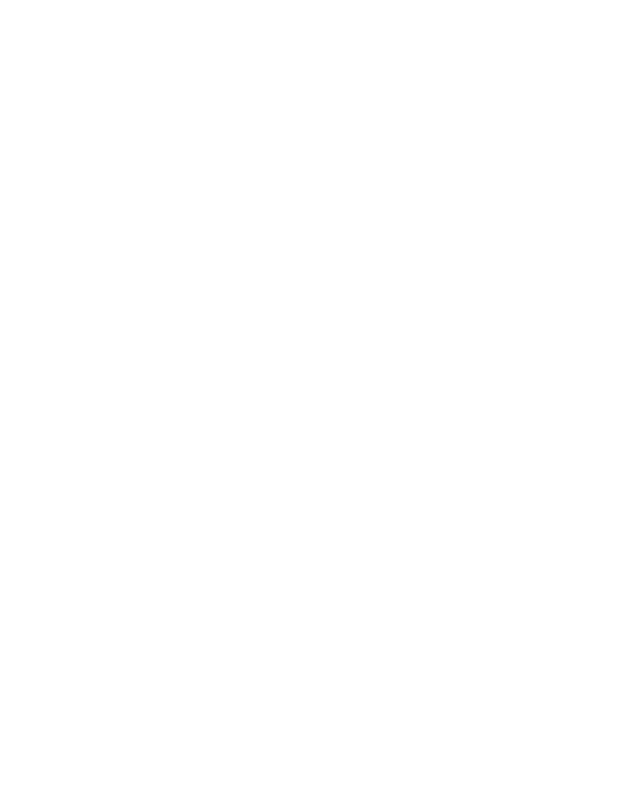
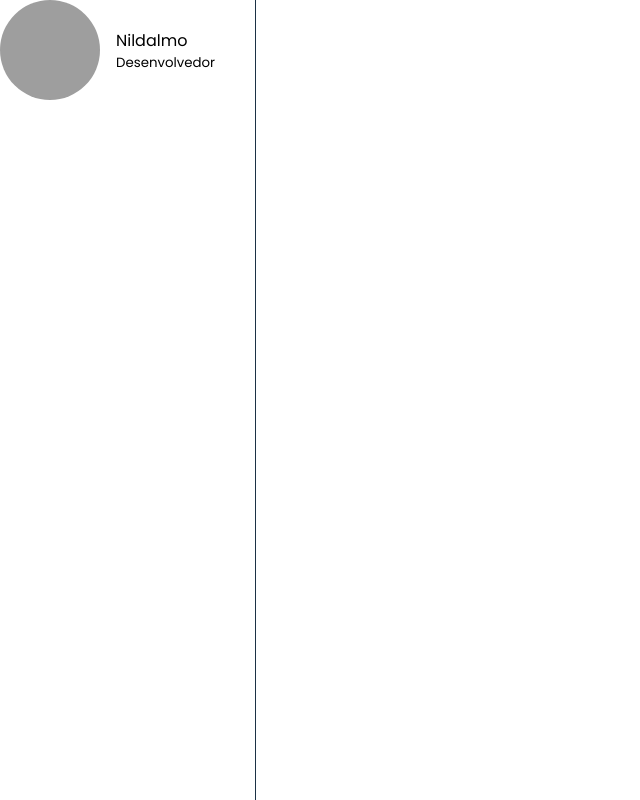
Before and after one commit to Nildalmo/e-commerce, a plain HTML site: page pages/perfil.html in a window 1280 px wide. Shown: the whole page, without its empty margins (0-640 px from the left). Drawn offline with Linux system fonts and the light colour scheme; grey boxes are pictures that could not be loaded.

Commit message:
adiciona box de pefil

```diff
--- a/pages/perfil.html
+++ b/pages/perfil.html
@@ -9,7 +9,15 @@
 </head>
 
 <body>
-
+    <header>
+        <div class="profile">
+            <img src="https://guiaanimal.net/uploads/article/image/1184/raposa.png" alt="Nildalmo" title="Nildalmo">
+            <div>
+                <span>Nildalmo</span>
+                <small>Desenvolvedor</small>
+            </div>
+        </div>
+    </header>
 </body>
 
 </html>
--- a/styles/perfil.css
+++ b/styles/perfil.css
@@ -0,0 +1,56 @@
+@import url('https://fonts.googleapis.com/css2?family=Poppins:wght@200;400;500;600&display=swap');
+*{
+    padding: 0;
+    margin: 0;
+    box-sizing: border-box;
+    list-style: none;
+    font-family: "Poppins", sans-serif ;
+}
+
+body{
+    font-family: "Poppins", sans-serif;
+    min-height: 100vh;
+    display: grid;
+    grid-template-columns: 20% 70%;
+}
+
+:root{
+--brand: #17e4ff;
+--bran-secondary: #15b2c6;
+--dark-blue: #1c3145;
+--gray-prymary: #e5e5e5;
+--gray-secondary: #c8c8c8;
+--gray-tertiary:#e2e2e2;
+--green-primary: #009b43;
+--padding-1: 0 3rem;
+--padding-2: 1rem;
+--margin-1: 1rem;
+--border-radius-1: 8px;
+--border-radius-2: 4px;
+--padding-1: 0 3rem;
+--padding-2:
+}
+
+header{
+    grid-column: 1/1;
+    height: 100%;
+    border-right: solid 1px var(--dark-blue);
+
+}
+
+.profile{
+padding: var(--padding-2);
+display: flex;
+align-items: center;
+gap: 1rem;
+
+}
+.profile small{
+    display: block;
+}
+
+.profile img{
+    width: 100px;
+    height: 100px;
+    border-radius: 50%;
+}
```
Also changed, not shown: index.html (+3 -0 lines).
